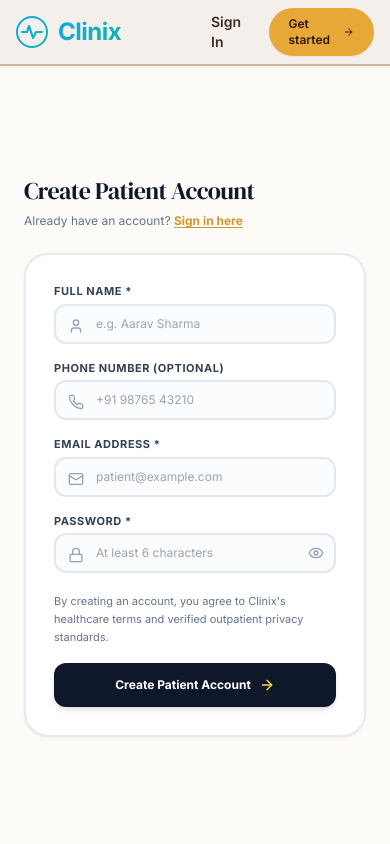
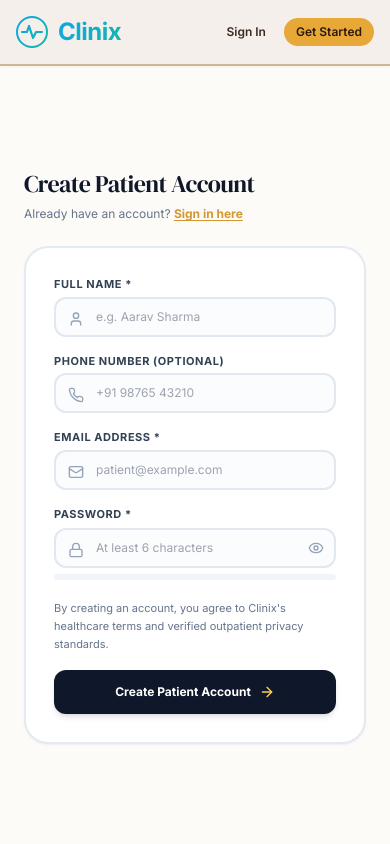
Before and after one commit to Ayush-Kumar-Singh04/clinix, a Next.js app: page /register in a window 390 px wide. Shown: the top 844 px of the page. Built offline with nearby package versions, Linux system fonts and the light colour scheme; no server answers.

Commit message:
fix: resolve mobile button squeezing, un-clutter admin dossier actions, and add mobile password strength meter

```diff
--- a/src/app/admin/doctors/page.tsx
+++ b/src/app/admin/doctors/page.tsx
@@ -803,21 +803,21 @@ Please sign in to configure your consultation schedule.`;
           })()}
 
           {/* Dossier Card Actions */}
-          <div className="flex items-center justify-between pt-4 border-t-2 border-slate-100 text-xs">
+          <div className="flex flex-col sm:flex-row items-stretch sm:items-center justify-between gap-3 pt-4 border-t-2 border-slate-100 text-xs">
             <button
               onClick={() => {
                 setDoctorToOffboard(selectedDoctorDetail);
               }}
-              className="px-4 py-2.5 font-bold text-rose-700 hover:bg-rose-50 border border-rose-300 rounded-xl transition-colors flex items-center space-x-1.5"
+              className="px-4 py-2.5 font-bold text-rose-700 hover:bg-rose-50 border border-rose-300 rounded-xl transition-colors flex items-center justify-center space-x-1.5"
             >
               <Trash2 className="w-4 h-4" />
               <span>Offboard / Remove Doctor</span>
             </button>
 
-            <div className="flex items-center space-x-2">
+            <div className="flex flex-col sm:flex-row items-stretch sm:items-center gap-2">
               <button
                 onClick={() => handleToggleActive(selectedDoctorDetail.id, selectedDoctorDetail.isActive)}
-                className={`px-4 py-2.5 rounded-xl font-bold transition-colors ${
+                className={`px-4 py-2.5 rounded-xl font-bold transition-colors text-center ${
                   selectedDoctorDetail.isActive
                     ? "text-amber-900 bg-amber-50 hover:bg-amber-100 border border-amber-300"
                     : "text-emerald-900 bg-emerald-50 hover:bg-emerald-100 border border-emerald-300"
@@ -827,7 +827,7 @@ Please sign in to configure your consultation schedule.`;
               </button>
               <button
                 onClick={() => setSelectedDoctorDetail(null)}
-                className="px-5 py-2.5 bg-slate-900 hover:bg-black text-white rounded-xl font-bold transition-colors"
+                className="px-5 py-2.5 bg-slate-900 hover:bg-black text-white rounded-xl font-bold transition-colors text-center"
               >
                 Close Dossier
               </button>
@@ -910,11 +910,11 @@ Please sign in to configure your consultation schedule.`;
             </div>
           </div>
 
-          <div className="flex items-center justify-end space-x-3 pt-2 border-t-2 border-slate-100">
+          <div className="flex flex-col sm:flex-row items-stretch sm:items-center justify-end gap-2.5 pt-2 border-t-2 border-slate-100">
             <button
               type="button"
               onClick={() => setDoctorToOffboard(null)}
-              className="px-5 py-2.5 font-bold text-slate-600 hover:text-slate-900 bg-slate-100 hover:bg-slate-200 rounded-xl transition-colors text-xs"
+              className="px-5 py-2.5 font-bold text-slate-600 hover:text-slate-900 bg-slate-100 hover:bg-slate-200 rounded-xl transition-colors text-xs text-center"
             >
               Cancel
             </button>
@@ -922,7 +922,7 @@ Please sign in to configure your consultation schedule.`;
               type="button"
               onClick={handleConfirmOffboarding}
               disabled={isOffboarding}
-              className="px-6 py-2.5 bg-rose-600 hover:bg-rose-700 text-white font-bold rounded-xl shadow-md transition-all flex items-center space-x-2 text-xs disabled:opacity-50"
+              className="px-6 py-2.5 bg-rose-600 hover:bg-rose-700 text-white font-bold rounded-xl shadow-md transition-all flex items-center justify-center space-x-2 text-xs disabled:opacity-50"
             >
               {isOffboarding ? (
                 <span>Offboarding & Sending Notice...</span>
--- a/src/app/register/page.tsx
+++ b/src/app/register/page.tsx
@@ -26,6 +26,23 @@ export default function RegisterPage() {
   const [showPassword, setShowPassword] = useState(false);
   const [errorMsg, setErrorMsg] = useState("");
   const [isLoading, setIsLoading] = useState(false);
+
+  // Password strength calculation
+  const getPasswordStrength = (pass: string) => {
+    if (!pass) return { score: 0, label: "", color: "bg-slate-200", labelColor: "text-slate-400" };
+    let score = 0;
+    if (pass.length >= 6) score++;
+    if (pass.length >= 10) score++;
+    if (/[A-Z]/.test(pass)) score++;
+    if (/[0-9]/.test(pass)) score++;
+    if (/[^A-Za-z0-9]/.test(pass)) score++;
+
+    if (score <= 2) return { score: 33, label: "Basic", color: "bg-amber-400", labelColor: "text-amber-600" };
+    if (score <= 4) return { score: 66, label: "Good", color: "bg-brand-500", labelColor: "text-brand-600" };
+    return { score: 100, label: "Strong & Secure", color: "bg-emerald-500", labelColor: "text-emerald-600" };
+  };
+
+  const strength = getPasswordStrength(password);
 
   const handleSubmit = async (e: React.FormEvent) => {
     e.preventDefault();
@@ -181,10 +198,18 @@ export default function RegisterPage() {
             </div>
 
             {/* Password */}
-            <div className="space-y-1">
-              <label className="block text-[11px] font-bold text-slate-700 uppercase tracking-wider">
-                Password *
-              </label>
+            <div className="space-y-1.5">
+              <div className="flex items-center justify-between">
+                <label className="block text-[11px] font-bold text-slate-700 uppercase tracking-wider">
+                  Password *
+                </label>
+                {password && (
+                  <span className="text-[11px] font-bold">
+                    <span className="text-slate-400">Strength: </span>
+                    <span className={strength.labelColor}>{strength.label}</span>
+                  </span>
+                )}
+              </div>
               <div className="relative">
                 <Lock className="w-4 h-4 text-slate-400 absolute left-3.5 top-3.5" />
                 <input
@@ -203,6 +228,20 @@ export default function RegisterPage() {
                   {showPassword ? <EyeOff className="w-4 h-4" /> : <Eye className="w-4 h-4" />}
                 </button>
               </div>
+
+              {/* Password Strength Progress Bar (Always visible & responsive) */}
+              <div className="w-full bg-slate-100 h-1.5 rounded-full overflow-hidden mt-1">
+                <div
+                  className={`h-full ${password ? strength.color : "bg-slate-200"} transition-all duration-300`}
+                  style={{ width: `${password ? strength.score : 0}%` }}
+                />
+              </div>
+              {password && (
+                <div className="flex items-center justify-between text-[10px] text-slate-400 pt-0.5">
+                  <span>Min. 6 characters</span>
+                  <span>{strength.score >= 66 ? "✓ Good complexity" : "Tip: Add letters & numbers"}</span>
+                </div>
+              )}
             </div>
 
             {/* Terms disclaimer */}
--- a/src/components/Navbar.tsx
+++ b/src/components/Navbar.tsx
@@ -206,19 +206,19 @@ export default function Navbar() {
               </div>
             </div>
           ) : (
-            <div className="flex items-center space-x-2">
+            <div className="flex items-center space-x-2 shrink-0">
               <Link
                 href="/login"
-                className="px-4 py-2 text-sm font-semibold transition-colors text-warm-800 hover:text-slate-900"
+                className="px-2.5 py-1.5 sm:px-4 sm:py-2 text-xs sm:text-sm font-semibold transition-colors text-warm-800 hover:text-slate-900 whitespace-nowrap shrink-0"
               >
                 Sign In
               </Link>
               <Link
                 href="/register"
-                className="btn-amber !py-2 !px-5 !text-xs shadow-sm font-bold"
+                className="btn-amber !py-1.5 !px-3 sm:!py-2 sm:!px-5 !text-xs shadow-xs font-bold whitespace-nowrap shrink-0 flex items-center space-x-1"
               >
-                <span>Get started</span>
-                <ArrowRight className="w-4 h-4" />
+                <span>Get Started</span>
+                <ArrowRight className="w-3.5 h-3.5 hidden sm:inline" />
               </Link>
             </div>
           )}
```
